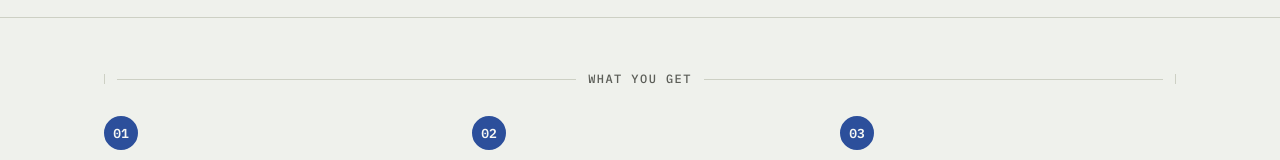
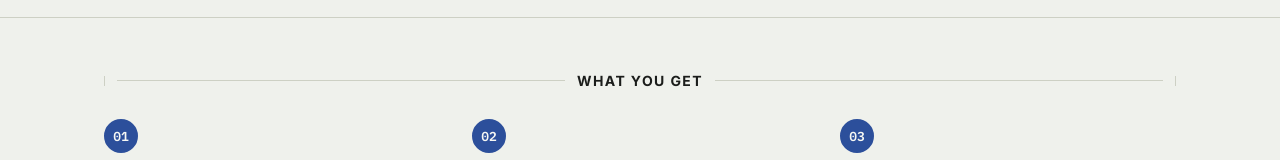
Before and after one commit to AmazingSpoon26/McDermottDrafting, a website: page index.html in a window 1280 px wide. Shown: the part 589-749 px from the top of the page. Drawn offline with Linux system fonts and the light colour scheme.

Commit message:
fixed what we do heading fonts

```diff
--- a/index.html
+++ b/index.html
@@ -150,12 +150,14 @@
     height:1px;
     background:var(--line);
   }
-  .dim-divider .label{
-    font-size:12px;
-    letter-spacing:0.12em;
-    color:var(--muted);
-    text-transform:uppercase;
-    white-space:nowrap;
+  .dim-divider .label {
+    font-family: 'Inter', system-ui, sans-serif; /* Standardizes the font */
+    font-size: 14px;                 /* Increased slightly from 12px for better readability */
+    font-weight: 700;                /* Bolder weight for more authority */
+    letter-spacing: 0.1em;           /* Tightened tracking so it doesn't look stretched */
+    color: var(--ink);               /* Changed from --muted (grey) to --ink (black) */
+    text-transform: uppercase;
+    white-space: nowrap;
   }
 
   /* ---------- CTA button ---------- */
```
Also changed, not shown: measured-surveys-dublin.html (+8 -6 lines), measured-surveys-kildare.html (+8 -6 lines), measured-surveys-wicklow.html (+8 -6 lines).
